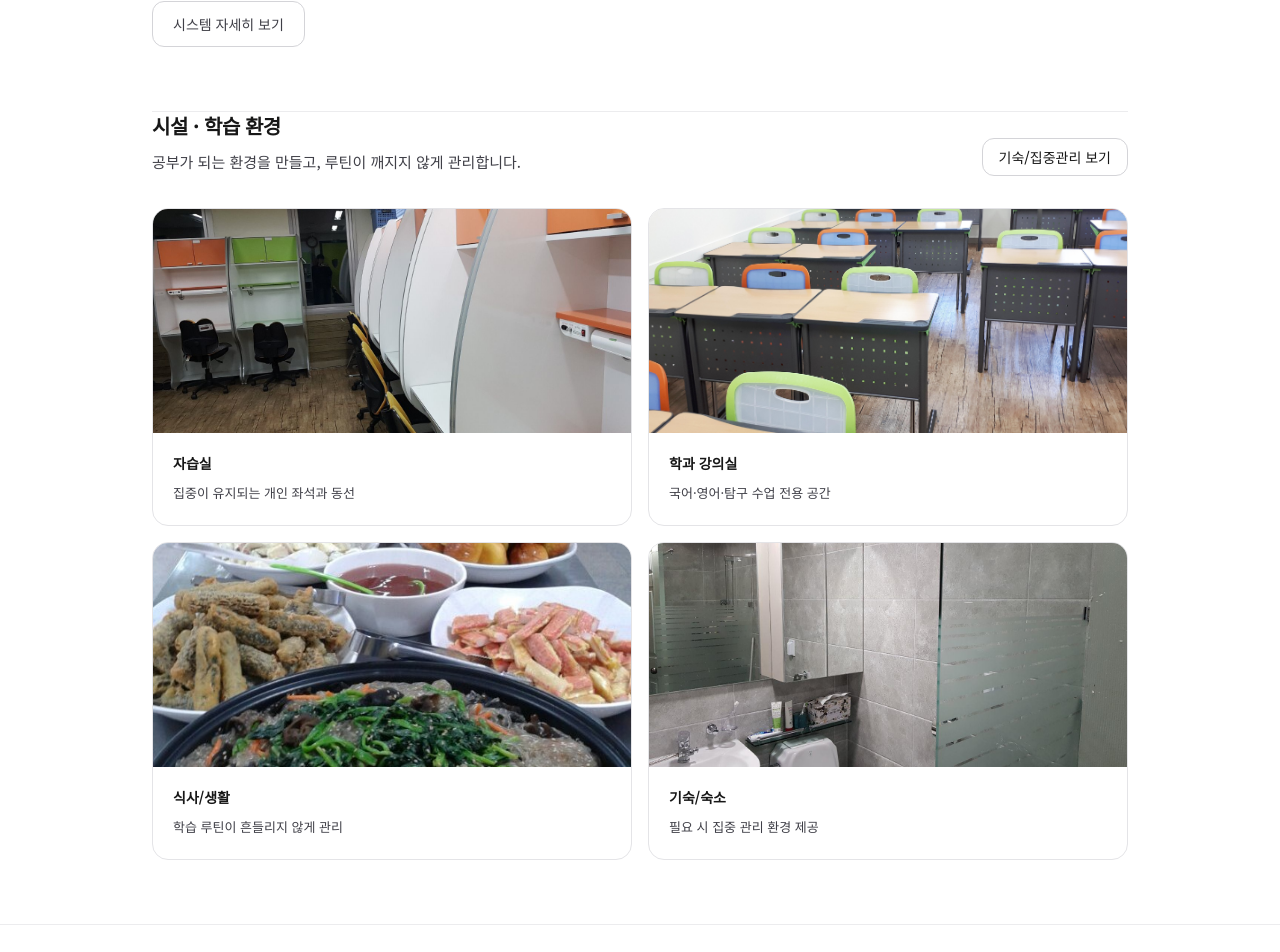
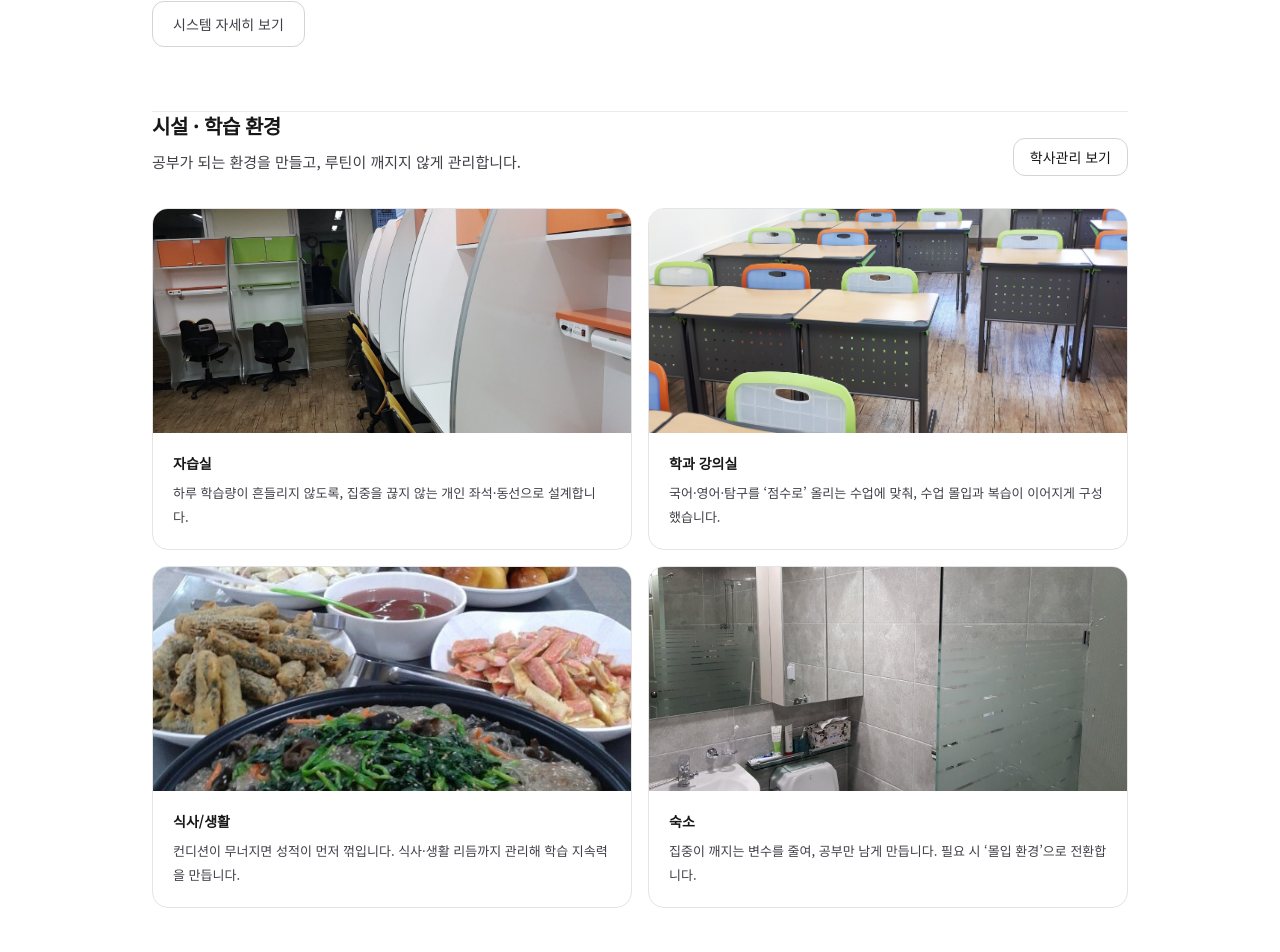
Before and after one commit to gyhan0223/beutiful-academy, a Next.js app: page / in a window 1280 px wide. Shown: the part 1208-2160 px from the top of the page. Built offline with nearby package versions, Linux system fonts and the light colour scheme.

Commit message:
Update dormitory page

```diff
--- a/src/app/dormitory/page.tsx
+++ b/src/app/dormitory/page.tsx
@@ -6,10 +6,10 @@ export default function DormitoryPage() {
   return (
     <PageShell>
       <Container>
-        <Section title="기숙 · 집중 관리">
+        <Section title="학사관리">
           <p>
-            필요한 학생에게는 집중 학습 환경(기숙)을 통해 학과 수업 + 자기주도
-            학습 + 일정 관리를 강화합니다.
+            필요한 학생에게는 집중 학습 환경을 통해 학과 수업 + 자기주도 학습 +
+            일정 관리를 강화합니다.
           </p>
         </Section>
 
@@ -28,7 +28,7 @@ export default function DormitoryPage() {
 
         <Section title="상담 필요">
           <p>
-            기숙 운영 여부 및 대상은 학생 상황에 따라 달라질 수 있습니다. 상담을
+            숙소 운영 여부 및 대상은 학생 상황에 따라 달라질 수 있습니다. 상담을
             통해 가능한 옵션을 안내드립니다.
           </p>
           <div className="mt-6">
--- a/src/app/page.tsx
+++ b/src/app/page.tsx
@@ -124,7 +124,7 @@ export default function Home() {
               href="/dormitory"
               className="hidden rounded-xl border border-zinc-300 px-4 py-2 text-sm font-medium hover:bg-zinc-50 sm:inline-flex"
             >
-              기숙/집중관리 보기
+              학사관리 보기
             </Link>
           </div>
 
@@ -133,22 +133,22 @@ export default function Home() {
               {
                 src: "/facility-study01.jpg",
                 title: "자습실",
-                desc: "집중이 유지되는 개인 좌석과 동선",
+                desc: "하루 학습량이 흔들리지 않도록, 집중을 끊지 않는 개인 좌석·동선으로 설계합니다.",
               },
               {
                 src: "/facility-class01.jpg",
                 title: "학과 강의실",
-                desc: "국어·영어·탐구 수업 전용 공간",
+                desc: "국어·영어·탐구를 ‘점수로’ 올리는 수업에 맞춰, 수업 몰입과 복습이 이어지게 구성했습니다.",
               },
               {
                 src: "/facility-meal01.jpg",
                 title: "식사/생활",
-                desc: "학습 루틴이 흔들리지 않게 관리",
+                desc: "컨디션이 무너지면 성적이 먼저 꺾입니다. 식사·생활 리듬까지 관리해 학습 지속력을 만듭니다.",
               },
               {
                 src: "/facility-dorm01.jpg",
-                title: "기숙/숙소",
-                desc: "필요 시 집중 관리 환경 제공",
+                title: "숙소",
+                desc: "집중이 깨지는 변수를 줄여, 공부만 남게 만듭니다. 필요 시 ‘몰입 환경’으로 전환합니다.",
               },
             ].map((x) => (
               <div
--- a/src/components/SiteHeader.tsx
+++ b/src/components/SiteHeader.tsx
@@ -7,7 +7,7 @@ const nav = [
   { href: "/about", label: "학원소개" },
   { href: "/system", label: "시스템" },
   { href: "/strategy", label: "합격전략" },
-  { href: "/dormitory", label: "기숙" },
+  { href: "/dormitory", label: "학사관리" },
   { href: "/teachers", label: "강사진" },
   { href: "/contact", label: "상담" },
 ];
```
Also changed, not shown: src/app/strategy/system/page.tsx (renamed from src/app/system/page.tsx).
